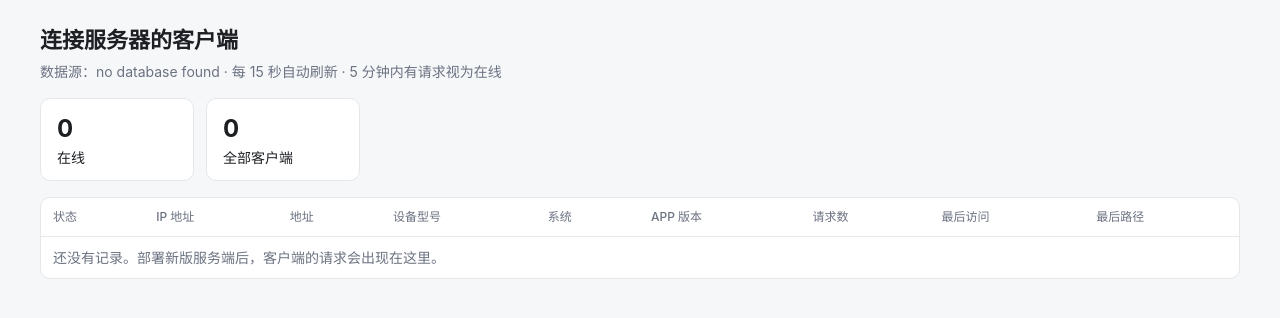
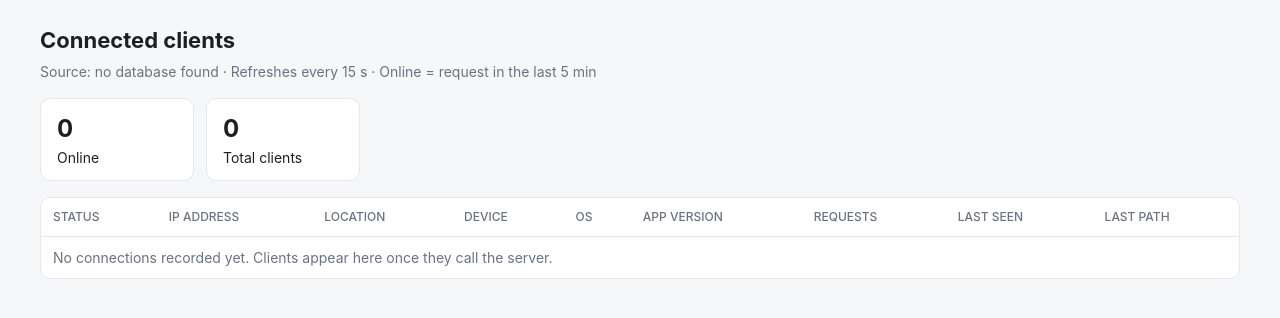
Before and after one commit to CYXCAT/urban-octo-couscous, a Flask app: page / in a window 1280 px wide. Shown: the top 318 px of the page. Run offline with Flask 3, Linux system fonts and the light colour scheme; some libraries are stand-ins or nearby versions.

Commit message:
monitor: English UI, show time zone on last seen

```diff
--- a/monitor/app.py
+++ b/monitor/app.py
@@ -136,7 +136,7 @@ def present(row, now):
         "online": bool(last_seen and now - last_seen <= ONLINE_WINDOW),
         "first_seen": first_seen.isoformat() if first_seen else None,
         "last_seen": last_seen.isoformat() if last_seen else None,
-        "last_seen_text": last_seen.astimezone().strftime("%Y-%m-%d %H:%M:%S") if last_seen else "",
+        "last_seen_text": last_seen.astimezone().strftime("%Y-%m-%d %H:%M:%S %Z") if last_seen else "",
     }
 
 
--- a/monitor/templates/index.html
+++ b/monitor/templates/index.html
@@ -1,17 +1,17 @@
 <!doctype html>
-<html lang="zh">
+<html lang="en">
 <head>
   <meta charset="utf-8">
   <meta name="viewport" content="width=device-width, initial-scale=1">
   <meta http-equiv="refresh" content="15">
-  <title>hajimi 连接监控</title>
+  <title>hajimi Connections</title>
   <style>
     :root { --bg: #f6f7f9; --card: #fff; --text: #1d1f23; --muted: #6b7280; --line: #e5e7eb; --ok: #16a34a; --off: #9ca3af; }
     @media (prefers-color-scheme: dark) {
       :root { --bg: #111317; --card: #1a1d23; --text: #e8eaed; --muted: #9aa0a6; --line: #2a2e36; }
     }
     body { margin: 0; padding: 24px 16px; background: var(--bg); color: var(--text);
-           font: 14px/1.5 -apple-system, BlinkMacSystemFont, "PingFang SC", sans-serif; }
+           font: 14px/1.5 -apple-system, BlinkMacSystemFont, sans-serif; }
     main { max-width: 1200px; margin: 0 auto; }
     h1 { font-size: 22px; margin: 0 0 4px; }
     .meta { color: var(--muted); margin-bottom: 16px; }
@@ -32,25 +32,25 @@
 </head>
 <body>
 <main>
-  <h1>连接服务器的客户端</h1>
-  <div class="meta">数据源：{{ source }} · 每 15 秒自动刷新 · 5 分钟内有请求视为在线</div>
+  <h1>Connected clients</h1>
+  <div class="meta">Source: {{ source }} · Refreshes every 15 s · Online = request in the last 5 min</div>
 
-  {% if error %}<div class="error">读取数据库失败：{{ error }}</div>{% endif %}
+  {% if error %}<div class="error">Could not read the database: {{ error }}</div>{% endif %}
 
   <div class="stats">
-    <div class="stat"><b>{{ online }}</b>在线</div>
-    <div class="stat"><b>{{ total }}</b>全部客户端</div>
+    <div class="stat"><b>{{ online }}</b>Online</div>
+    <div class="stat"><b>{{ total }}</b>Total clients</div>
   </div>
 
   <div class="wrap">
     <table>
       <thead>
-        <tr><th>状态</th><th>IP 地址</th><th>地址</th><th>设备型号</th><th>系统</th><th>App 版本</th><th>请求数</th><th>最后访问</th><th>最后路径</th></tr>
+        <tr><th>Status</th><th>IP address</th><th>Location</th><th>Device</th><th>OS</th><th>App version</th><th>Requests</th><th>Last seen</th><th>Last path</th></tr>
       </thead>
       <tbody>
       {% for c in clients %}
         <tr>
-          <td><span class="dot {{ 'on' if c.online }}"></span>{{ '在线' if c.online else '离线' }}</td>
+          <td><span class="dot {{ 'on' if c.online }}"></span>{{ 'Online' if c.online else 'Offline' }}</td>
           <td class="mono">{{ c.ip or '-' }}</td>
           <td>{{ c.location }}{% if c.latitude is not none %} <span class="muted">({{ '%.2f'|format(c.latitude) }}, {{ '%.2f'|format(c.longitude) }})</span>{% endif %}</td>
           <td title="{{ c.user_agent or '' }}">{{ c.device }}</td>
@@ -61,7 +61,7 @@
           <td class="mono muted">{{ c.last_path or '' }}</td>
         </tr>
       {% else %}
-        <tr><td colspan="9" class="muted">还没有记录。部署新版服务端后，客户端的请求会出现在这里。</td></tr>
+        <tr><td colspan="9" class="muted">No connections recorded yet. Clients appear here once they call the server.</td></tr>
       {% endfor %}
       </tbody>
     </table>
```
